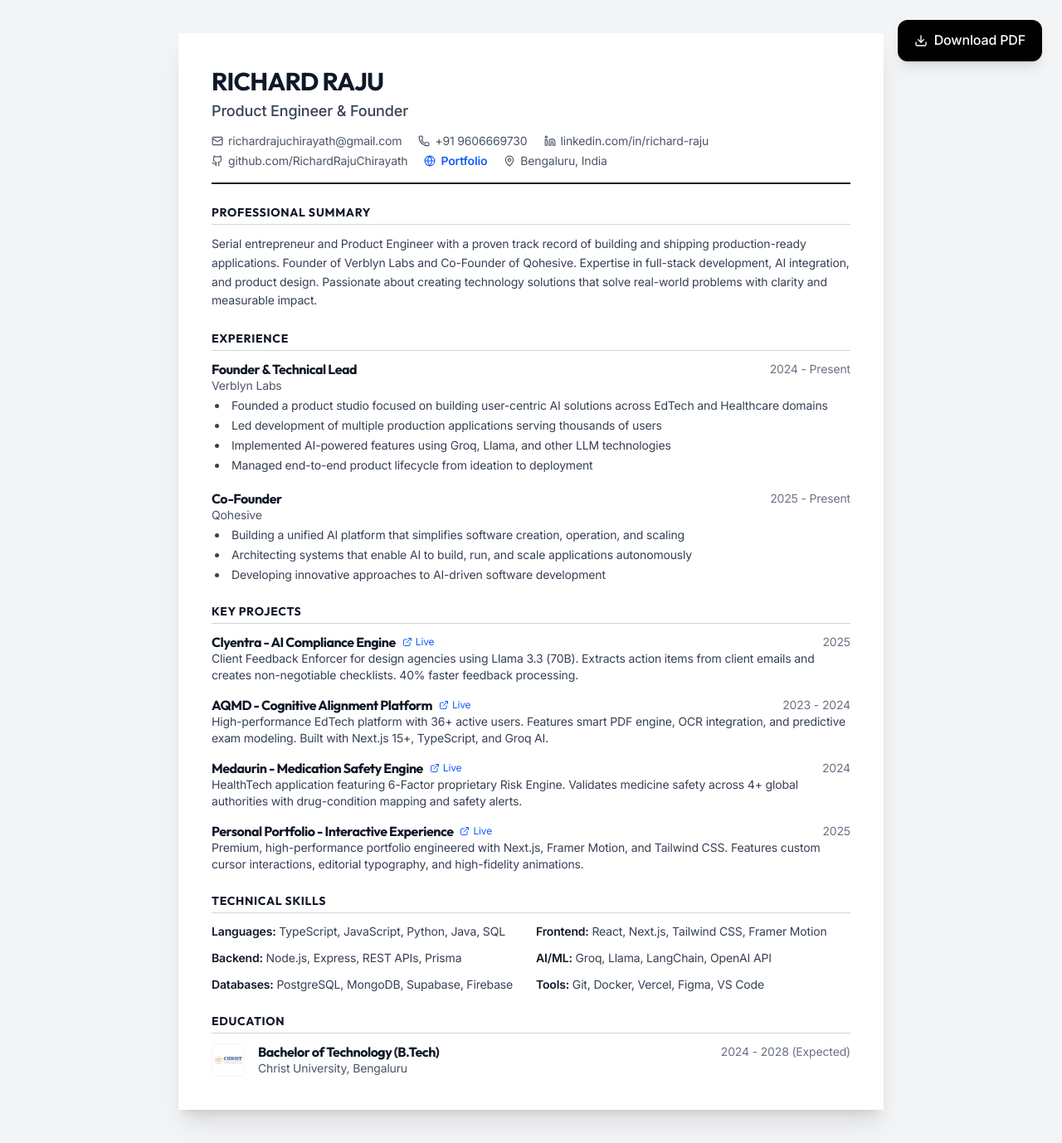
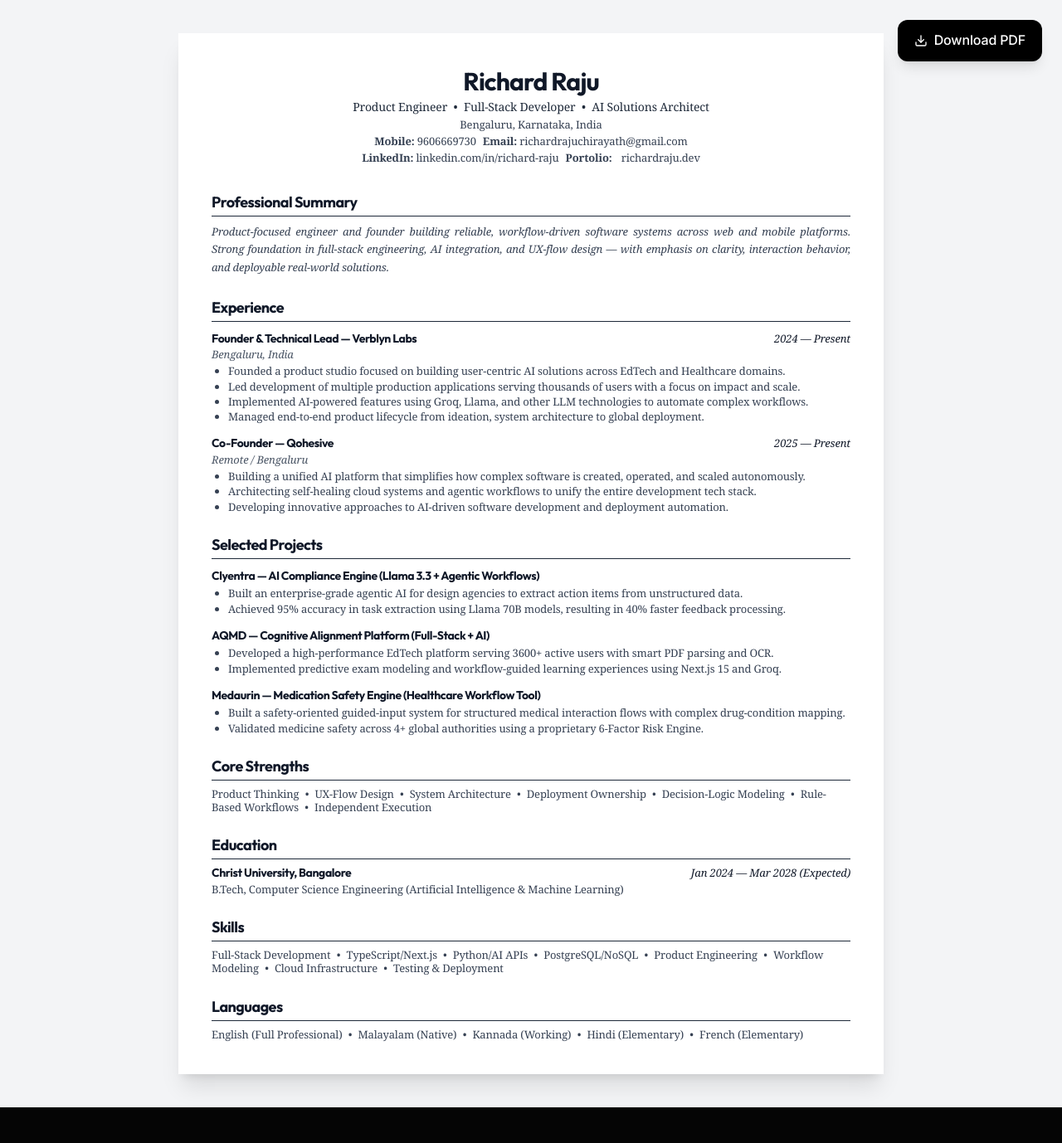
Before and after one commit to RichardRajuChirayath/Portfolio-, a Next.js app: page /resume in a window 1280 px wide. Shown: the whole page at 83% size. After the commit the page ends 1335 px from the top, so only its background shows below. Built offline with nearby package versions, Linux system fonts and the light colour scheme.

Commit message:
Apply academic LaTeX formatting to resume to match user example

```diff
--- a/src/components/Resume.tsx
+++ b/src/components/Resume.tsx
@@ -27,226 +27,132 @@
                 <div className="max-w-[850px] mx-auto bg-white shadow-xl print:shadow-none">
 
                     {/* Resume Content */}
-                    <div className="p-10 print:p-8 font-['Inter',sans-serif] text-gray-900">
+                    <div className="p-10 print:p-12 font-serif text-gray-900 leading-tight">
 
-                        {/* Header */}
-                        <header className="border-b-2 border-gray-900 pb-4 mb-6">
-                            <h1 className="text-3xl font-bold tracking-tight text-gray-900 mb-1">
-                                RICHARD RAJU
-                            </h1>
-                            <p className="text-lg font-medium text-gray-700 mb-3">
-                                Product Engineer & Founder
+                        {/* Header - Centered Style */}
+                        <header className="text-center mb-8">
+                            <h1 className="text-3xl font-bold mb-1">Richard Raju</h1>
+                            <p className="text-[14px] text-gray-800 mb-1">
+                                Product Engineer <span className="mx-1">•</span> Full-Stack Developer <span className="mx-1">•</span> AI Solutions Architect
                             </p>
-                            <div className="flex flex-wrap gap-x-5 gap-y-1 text-sm text-gray-600">
-                                <a href="mailto:richardrajuchirayath@gmail.com" className="flex items-center gap-1.5 hover:text-gray-900">
-                                    <Mail className="w-3.5 h-3.5" />
-                                    richardrajuchirayath@gmail.com
-                                </a>
-                                <a href="tel:+919606669730" className="flex items-center gap-1.5 hover:text-gray-900">
-                                    <Phone className="w-3.5 h-3.5" />
-                                    +91 9606669730
-                                </a>
-                                <a href="https://linkedin.com/in/richard-raju-939186316" target="_blank" className="flex items-center gap-1.5 hover:text-gray-900">
-                                    <Linkedin className="w-3.5 h-3.5" />
-                                    linkedin.com/in/richard-raju
-                                </a>
-                                <a href="https://github.com/RichardRajuChirayath" target="_blank" className="flex items-center gap-1.5 hover:text-gray-900">
-                                    <Github className="w-3.5 h-3.5" />
-                                    github.com/RichardRajuChirayath
-                                </a>
-                                <a href="https://portfolio-amber-six-58.vercel.app/" target="_blank" className="flex items-center gap-1.5 hover:text-gray-900 font-semibold text-blue-600">
-                                    <Globe className="w-3.5 h-3.5" />
-                                    Portfolio
-                                </a>
-                                <span className="flex items-center gap-1.5">
-                                    <MapPin className="w-3.5 h-3.5" />
-                                    Bengaluru, India
-                                </span>
+                            <p className="text-[13px] text-gray-700 mb-1">Bengaluru, Karnataka, India</p>
+                            <div className="text-[13px] text-gray-700 space-x-2">
+                                <span><strong>Mobile:</strong> 9606669730</span>
+                                <span><strong>Email:</strong> richardrajuchirayath@gmail.com</span>
+                            </div>
+                            <div className="text-[13px] text-gray-700 mt-1">
+                                <strong>LinkedIn:</strong> <a href="https://linkedin.com/in/richard-raju-939186316" target="_blank" className="hover:underline">linkedin.com/in/richard-raju</a>
+                                <span className="mx-2 font-bold">Portolio:</span> <a href="https://richardraju.dev" target="_blank" className="hover:underline">richardraju.dev</a>
                             </div>
                         </header>
 
-                        {/* Summary */}
+                        {/* Professional Summary */}
                         <section className="mb-6">
-                            <h2 className="text-sm font-bold uppercase tracking-wider text-gray-900 border-b border-gray-300 pb-1 mb-3">
-                                Professional Summary
-                            </h2>
-                            <p className="text-sm text-gray-700 leading-relaxed">
-                                Serial entrepreneur and Product Engineer with a proven track record of building and shipping production-ready applications.
-                                Founder of Verblyn Labs and Co-Founder of Qohesive. Expertise in full-stack development, AI integration, and product design.
-                                Passionate about creating technology solutions that solve real-world problems with clarity and measurable impact.
+                            <h2 className="text-lg font-bold border-b border-gray-800 pb-0.5 mb-2">Professional Summary</h2>
+                            <p className="text-[13px] text-gray-700 leading-relaxed text-justify italic">
+                                Product-focused engineer and founder building reliable, workflow-driven software systems across web and mobile platforms.
+                                Strong foundation in full-stack engineering, AI integration, and UX-flow design — with emphasis on clarity,
+                                interaction behavior, and deployable real-world solutions.
                             </p>
                         </section>
 
                         {/* Experience */}
                         <section className="mb-6">
-                            <h2 className="text-sm font-bold uppercase tracking-wider text-gray-900 border-b border-gray-300 pb-1 mb-3">
-                                Experience
-                            </h2>
-
-                            <div className="space-y-5">
+                            <h2 className="text-lg font-bold border-b border-gray-800 pb-0.5 mb-3">Experience</h2>
+                            <div className="space-y-4">
                                 {/* Verblyn Labs */}
                                 <div>
-                                    <div className="flex justify-between items-start mb-1">
-                                        <div>
-                                            <h3 className="font-bold text-gray-900">Founder & Technical Lead</h3>
-                                            <p className="text-sm text-gray-600">Verblyn Labs</p>
-                                        </div>
-                                        <span className="text-sm text-gray-500">2024 - Present</span>
+                                    <div className="flex justify-between items-baseline mb-0.5">
+                                        <h3 className="font-bold text-[14px]">Founder & Technical Lead — Verblyn Labs</h3>
+                                        <span className="text-[13px] italic">2024 — Present</span>
                                     </div>
-                                    <ul className="list-disc list-inside text-sm text-gray-700 space-y-1 ml-1">
-                                        <li>Founded a product studio focused on building user-centric AI solutions across EdTech and Healthcare domains</li>
-                                        <li>Led development of multiple production applications serving thousands of users</li>
-                                        <li>Implemented AI-powered features using Groq, Llama, and other LLM technologies</li>
-                                        <li>Managed end-to-end product lifecycle from ideation to deployment</li>
+                                    <p className="text-[13px] text-gray-600 mb-1 italic">Bengaluru, India</p>
+                                    <ul className="list-disc list-outside ml-5 text-[13px] text-gray-700 space-y-0.5">
+                                        <li>Founded a product studio focused on building user-centric AI solutions across EdTech and Healthcare domains.</li>
+                                        <li>Led development of multiple production applications serving thousands of users with a focus on impact and scale.</li>
+                                        <li>Implemented AI-powered features using Groq, Llama, and other LLM technologies to automate complex workflows.</li>
+                                        <li>Managed end-to-end product lifecycle from ideation, system architecture to global deployment.</li>
                                     </ul>
                                 </div>
 
                                 {/* Qohesive */}
                                 <div>
-                                    <div className="flex justify-between items-start mb-1">
-                                        <div>
-                                            <h3 className="font-bold text-gray-900">Co-Founder</h3>
-                                            <p className="text-sm text-gray-600">Qohesive</p>
-                                        </div>
-                                        <span className="text-sm text-gray-500">2025 - Present</span>
+                                    <div className="flex justify-between items-baseline mb-0.5">
+                                        <h3 className="font-bold text-[14px]">Co-Founder — Qohesive</h3>
+                                        <span className="text-[13px] italic">2025 — Present</span>
                                     </div>
-                                    <ul className="list-disc list-inside text-sm text-gray-700 space-y-1 ml-1">
-                                        <li>Building a unified AI platform that simplifies software creation, operation, and scaling</li>
-                                        <li>Architecting systems that enable AI to build, run, and scale applications autonomously</li>
-                                        <li>Developing innovative approaches to AI-driven software development</li>
+                                    <p className="text-[13px] text-gray-600 mb-1 italic">Remote / Bengaluru</p>
+                                    <ul className="list-disc list-outside ml-5 text-[13px] text-gray-700 space-y-0.5">
+                                        <li>Building a unified AI platform that simplifies how complex software is created, operated, and scaled autonomously.</li>
+                                        <li>Architecting self-healing cloud systems and agentic workflows to unify the entire development tech stack.</li>
+                                        <li>Developing innovative approaches to AI-driven software development and deployment automation.</li>
                                     </ul>
                                 </div>
                             </div>
                         </section>
 
-                        {/* Projects */}
+                        {/* Selected Projects */}
                         <section className="mb-6">
-                            <h2 className="text-sm font-bold uppercase tracking-wider text-gray-900 border-b border-gray-300 pb-1 mb-3">
-                                Key Projects
-                            </h2>
-
+                            <h2 className="text-lg font-bold border-b border-gray-800 pb-0.5 mb-3">Selected Projects</h2>
                             <div className="space-y-4">
                                 <div>
-                                    <div className="flex justify-between items-start">
-                                        <div className="flex items-center gap-2">
-                                            <h3 className="font-bold text-gray-900">Clyentra - AI Compliance Engine</h3>
-                                            <a href="https://client-feedback-enforcer-production.up.railway.app/" target="_blank" className="text-blue-600 hover:underline text-xs flex items-center gap-1">
-                                                <ExternalLink className="w-3 h-3" />
-                                                Live
-                                            </a>
-                                        </div>
-                                        <span className="text-sm text-gray-500">2025</span>
-                                    </div>
-                                    <p className="text-sm text-gray-700">
-                                        Client Feedback Enforcer for design agencies using Llama 3.3 (70B). Extracts action items from client emails and creates non-negotiable checklists. 40% faster feedback processing.
-                                    </p>
+                                    <h3 className="font-bold text-[14px] mb-1">Clyentra — AI Compliance Engine (Llama 3.3 + Agentic Workflows)</h3>
+                                    <ul className="list-disc list-outside ml-5 text-[13px] text-gray-700 space-y-0.5">
+                                        <li>Built an enterprise-grade agentic AI for design agencies to extract action items from unstructured data.</li>
+                                        <li>Achieved 95% accuracy in task extraction using Llama 70B models, resulting in 40% faster feedback processing.</li>
+                                    </ul>
                                 </div>
+                                <div>
+                                    <h3 className="font-bold text-[14px] mb-1">AQMD — Cognitive Alignment Platform (Full-Stack + AI)</h3>
+                                    <ul className="list-disc list-outside ml-5 text-[13px] text-gray-700 space-y-0.5">
+                                        <li>Developed a high-performance EdTech platform serving 3600+ active users with smart PDF parsing and OCR.</li>
+                                        <li>Implemented predictive exam modeling and workflow-guided learning experiences using Next.js 15 and Groq.</li>
+                                    </ul>
+                                </div>
+                                <div>
+                                    <h3 className="font-bold text-[14px] mb-1">Medaurin — Medication Safety Engine (Healthcare Workflow Tool)</h3>
+                                    <ul className="list-disc list-outside ml-5 text-[13px] text-gray-700 space-y-0.5">
+                                        <li>Built a safety-oriented guided-input system for structured medical interaction flows with complex drug-condition mapping.</li>
+                                        <li>Validated medicine safety across 4+ global authorities using a proprietary 6-Factor Risk Engine.</li>
+                                    </ul>
+                                </div>
+                            </div>
+                        </section>
 
-                                <div>
-                                    <div className="flex justify-between items-start">
-                                        <div className="flex items-center gap-2">
-                                            <h3 className="font-bold text-gray-900">AQMD - Cognitive Alignment Platform</h3>
-                                            <a href="https://www.aqmd.site/" target="_blank" className="text-blue-600 hover:underline text-xs flex items-center gap-1">
-                                                <ExternalLink className="w-3 h-3" />
-                                                Live
-                                            </a>
-                                        </div>
-                                        <span className="text-sm text-gray-500">2023 - 2024</span>
-                                    </div>
-                                    <p className="text-sm text-gray-700">
-                                        High-performance EdTech platform with 36+ active users. Features smart PDF engine, OCR integration, and predictive exam modeling. Built with Next.js 15+, TypeScript, and Groq AI.
-                                    </p>
+                        {/* Core Strengths */}
+                        <section className="mb-6">
+                            <h2 className="text-lg font-bold border-b border-gray-800 pb-0.5 mb-2">Core Strengths</h2>
+                            <p className="text-[13px] text-gray-700">
+                                Product Thinking <span className="mx-1">•</span> UX-Flow Design <span className="mx-1">•</span> System Architecture <span className="mx-1">•</span> Deployment Ownership <span className="mx-1">•</span> Decision-Logic Modeling <span className="mx-1">•</span> Rule-Based Workflows <span className="mx-1">•</span> Independent Execution
+                            </p>
+                        </section>
+
+                        {/* Education */}
+                        <section className="mb-6">
+                            <h2 className="text-lg font-bold border-b border-gray-800 pb-0.5 mb-2">Education</h2>
+                            <div>
+                                <div className="flex justify-between items-baseline mb-0.5">
+                                    <h3 className="font-bold text-[14px]">Christ University, Bangalore</h3>
+                                    <span className="text-[13px] italic">Jan 2024 — Mar 2028 (Expected)</span>
                                 </div>
-
-                                <div>
-                                    <div className="flex justify-between items-start">
-                                        <div className="flex items-center gap-2">
-                                            <h3 className="font-bold text-gray-900">Medaurin - Medication Safety Engine</h3>
-                                            <a href="https://medaurin-web-production.up.railway.app/" target="_blank" className="text-blue-600 hover:underline text-xs flex items-center gap-1">
-                                                <ExternalLink className="w-3 h-3" />
-                                                Live
-                                            </a>
-                                        </div>
-                                        <span className="text-sm text-gray-500">2024</span>
-                                    </div>
-                                    <p className="text-sm text-gray-700">
-                                        HealthTech application featuring 6-Factor proprietary Risk Engine. Validates medicine safety across 4+ global authorities with drug-condition mapping and safety alerts.
-                                    </p>
-                                </div>
-
-                                <div>
-                                    <div className="flex justify-between items-start">
-                                        <div className="flex items-center gap-2">
-                                            <h3 className="font-bold text-gray-900">Personal Portfolio - Interactive Experience</h3>
-                                            <a href="https://portfolio-amber-six-58.vercel.app/" target="_blank" className="text-blue-600 hover:underline text-xs flex items-center gap-1">
-                                                <ExternalLink className="w-3 h-3" />
-                                                Live
-                                            </a>
-                                        </div>
-                                        <span className="text-sm text-gray-500">2025</span>
-                                    </div>
-                                    <p className="text-sm text-gray-700">
-                                        Premium, high-performance portfolio engineered with Next.js, Framer Motion, and Tailwind CSS. Features custom cursor interactions, editorial typography, and high-fidelity animations.
-                                    </p>
-                                </div>
+                                <p className="text-[13px] text-gray-700">B.Tech, Computer Science Engineering (Artificial Intelligence & Machine Learning)</p>
                             </div>
                         </section>
 
                         {/* Skills */}
                         <section className="mb-6">
-                            <h2 className="text-sm font-bold uppercase tracking-wider text-gray-900 border-b border-gray-300 pb-1 mb-3">
-                                Technical Skills
-                            </h2>
-                            <div className="grid grid-cols-1 md:grid-cols-2 gap-3 text-sm">
-                                <div>
-                                    <span className="font-semibold text-gray-900">Languages:</span>
-                                    <span className="text-gray-700"> TypeScript, JavaScript, Python, Java, SQL</span>
-                                </div>
-                                <div>
-                                    <span className="font-semibold text-gray-900">Frontend:</span>
-                                    <span className="text-gray-700"> React, Next.js, Tailwind CSS, Framer Motion</span>
-                                </div>
-                                <div>
-                                    <span className="font-semibold text-gray-900">Backend:</span>
-                                    <span className="text-gray-700"> Node.js, Express, REST APIs, Prisma</span>
-                                </div>
-                                <div>
-                                    <span className="font-semibold text-gray-900">AI/ML:</span>
-                                    <span className="text-gray-700"> Groq, Llama, LangChain, OpenAI API</span>
-                                </div>
-                                <div>
-                                    <span className="font-semibold text-gray-900">Databases:</span>
-                                    <span className="text-gray-700"> PostgreSQL, MongoDB, Supabase, Firebase</span>
-                                </div>
-                                <div>
-                                    <span className="font-semibold text-gray-900">Tools:</span>
-                                    <span className="text-gray-700"> Git, Docker, Vercel, Figma, VS Code</span>
-                                </div>
-                            </div>
+                            <h2 className="text-lg font-bold border-b border-gray-800 pb-0.5 mb-2">Skills</h2>
+                            <p className="text-[13px] text-gray-700">
+                                Full-Stack Development <span className="mx-1">•</span> TypeScript/Next.js <span className="mx-1">•</span> Python/AI APIs <span className="mx-1">•</span> PostgreSQL/NoSQL <span className="mx-1">•</span> Product Engineering <span className="mx-1">•</span> Workflow Modeling <span className="mx-1">•</span> Cloud Infrastructure <span className="mx-1">•</span> Testing & Deployment
+                            </p>
                         </section>
 
-                        {/* Education */}
+                        {/* Languages */}
                         <section>
-                            <h2 className="text-sm font-bold uppercase tracking-wider text-gray-900 border-b border-gray-300 pb-1 mb-3">
-                                Education
-                            </h2>
-                            <div className="flex justify-between items-start">
-                                <div className="flex gap-4">
-                                    <div className="relative w-10 h-10 shrink-0 border border-gray-100 rounded-md overflow-hidden bg-white">
-                                        <Image
-                                            src="/logos/christ.png"
-                                            alt="Christ University"
-                                            fill
-                                            className="object-contain"
-                                        />
-                                    </div>
-                                    <div>
-                                        <h3 className="font-bold text-gray-900">Bachelor of Technology (B.Tech)</h3>
-                                        <p className="text-sm text-gray-600">Christ University, Bengaluru</p>
-                                    </div>
-                                </div>
-                                <span className="text-sm text-gray-500">2024 - 2028 (Expected)</span>
-                            </div>
+                            <h2 className="text-lg font-bold border-b border-gray-800 pb-0.5 mb-2">Languages</h2>
+                            <p className="text-[13px] text-gray-700">
+                                English (Full Professional) <span className="mx-1">•</span> Malayalam (Native) <span className="mx-1">•</span> Kannada (Working) <span className="mx-1">•</span> Hindi (Elementary) <span className="mx-1">•</span> French (Elementary)
+                            </p>
                         </section>
 
                     </div>
```
